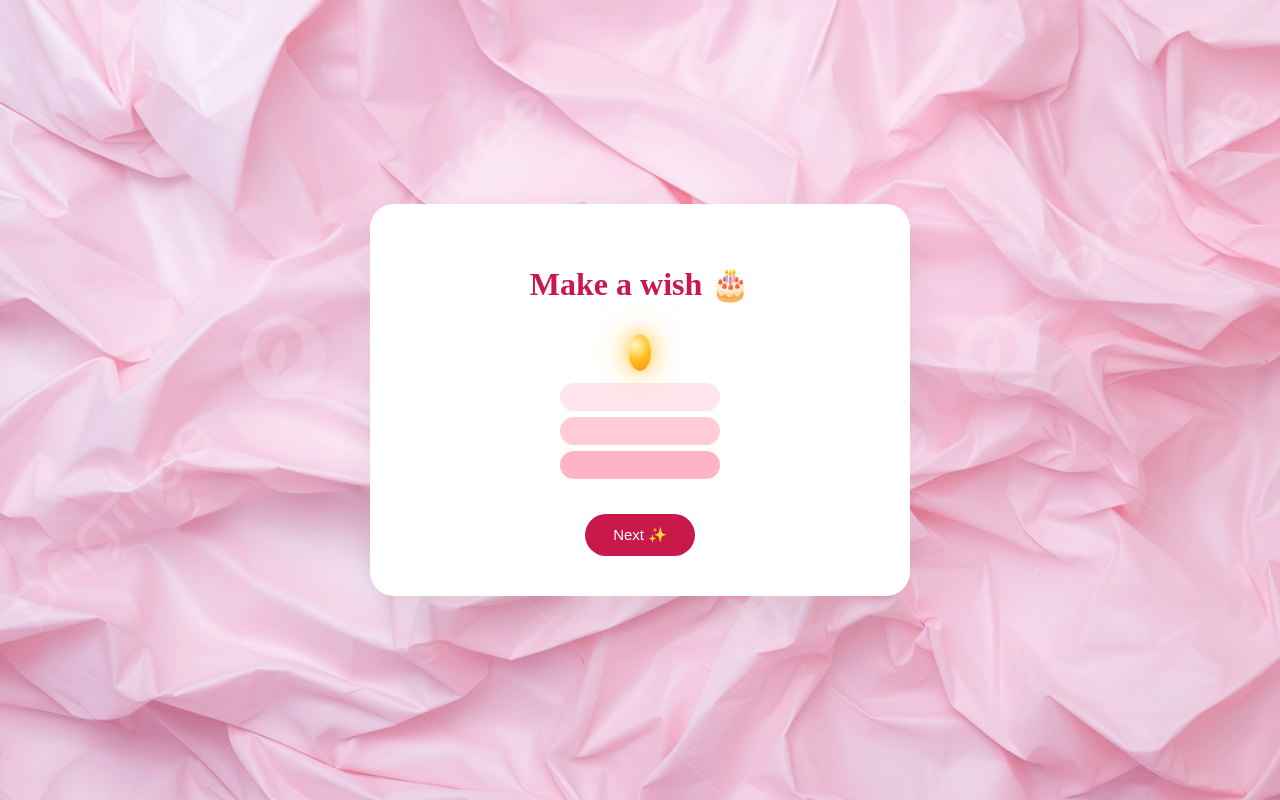
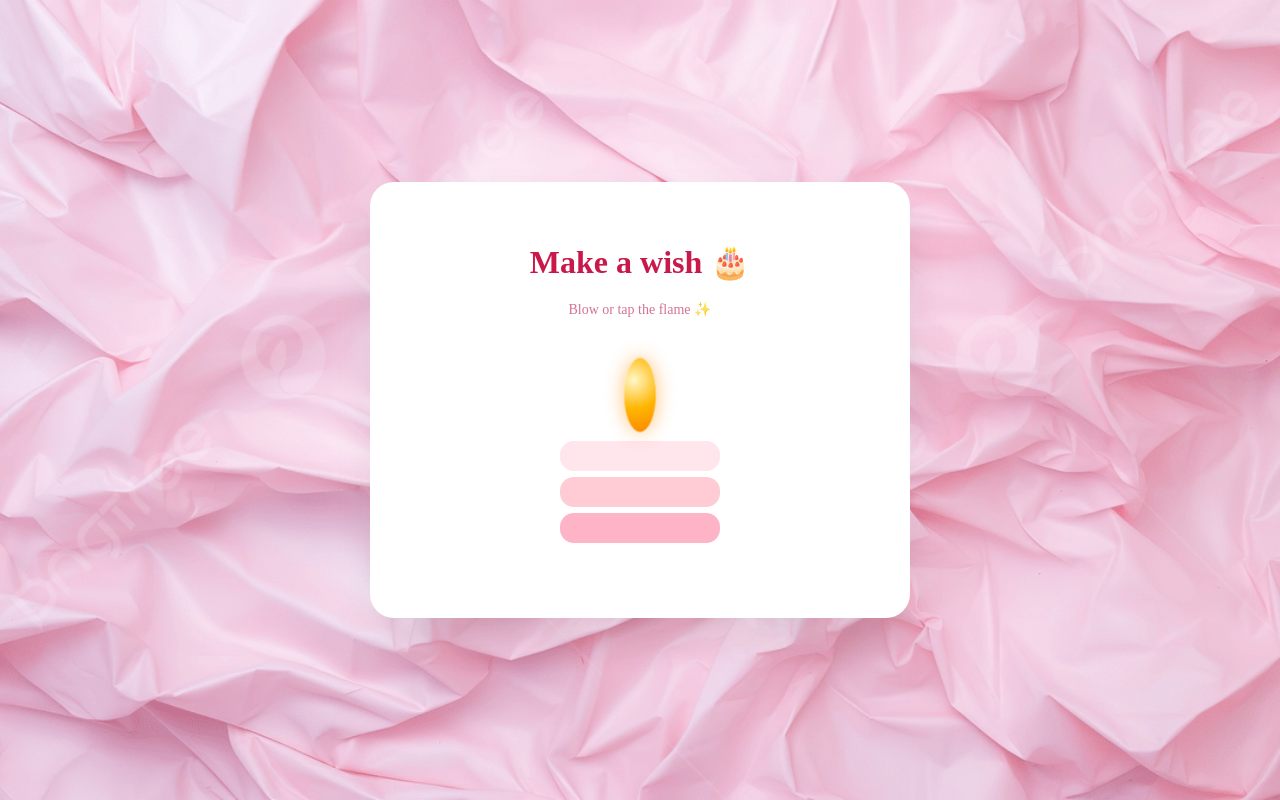
Before and after one commit to TeeAimm/sister-birthday, a React (Vite) app: page / in a window 1280 px wide. Both pictures are taken after a click on the button "Start 🎀". Built offline with nearby package versions, Linux system fonts and the light colour scheme.

Commit message:
enhancements

```diff
--- a/src/components/Birthday/BirthdayWish.css
+++ b/src/components/Birthday/BirthdayWish.css
@@ -58,19 +58,13 @@
 }
 
 /* 🎂 Cake Animation */
-.cake {
-  position: relative;
-  margin: 30px auto;
-  width: 120px;
-}
-
-.cake-layer {
+/* .cake-layer {
   width: 120px;
   height: 30px;
   background: #ffb3c6;
   border-radius: 10px;
   margin: 5px 0;
-}
+} */
 
 .top { background: #ffcad4; }
 .middle { background: #ffb3c6; }
@@ -82,12 +76,12 @@
 
 .cake {
   position: relative;
-  margin: 80px auto 35px auto;
+  margin: 43px auto 35px auto;
   width: 160px;
 }
 
 /* Floating flame only */
-.floating-flame {
+/* .floating-flame {
   position: absolute;
   top: -48px;
   left: 50%;
@@ -106,6 +100,56 @@
   box-shadow:
     0 0 18px rgba(255, 183, 3, 0.8),
     0 0 35px rgba(255, 183, 3, 0.5);
+} */
+
+.floating-flame {
+  width: 30px;
+  height: 70px;
+  margin: 0 auto 10px;
+  background: radial-gradient(
+    circle at 30% 30%,
+    #fff8c9,
+    #ffb703,
+    #fb8500
+  );
+  border-radius: 50%;
+  box-shadow: 0 0 18px rgba(255, 180, 90, 0.8);
+  animation: flameFlicker 1.8s infinite ease-in-out;
+  cursor: pointer;
+}
+
+.floating-flame.out {
+  animation: blowOut 0.6s ease forwards;
+  box-shadow: none;
+}
+
+@keyframes flameFlicker {
+  0% { transform: scale(1) translateY(0); opacity: 0.9; }
+  50% { transform: scale(1.06) translateY(-1px); opacity: 1; }
+  100% { transform: scale(1) translateY(0); opacity: 0.9; }
+}
+
+@keyframes blowOut {
+  0% { transform: scale(1); opacity: 1; }
+  50% { transform: scale(0.6); opacity: 0.4; }
+  100% { transform: scale(0); opacity: 0; }
+}
+
+.floating-flame.out::after {
+  content: "";
+  position: absolute;
+  width: 30px;
+  height: 30px;
+  background: radial-gradient(circle, rgba(255,200,200,0.6), transparent);
+  top: -10px;
+  left: -6px;
+}
+
+.hint {
+  font-size: 14px;
+  color: #c94f7c;
+  opacity: 0.8;
+  margin-bottom: 12px;
 }
 
 /* Flame motion */
@@ -127,7 +171,7 @@
 /* Cake layers */
 .cake-layer {
   width: 160px;
-  height: 28px;
+  height: 30px;
   border-radius: 14px;
   margin: 6px 0;
 }
@@ -260,3 +304,14 @@
   font-size: 18px;
   color: #333;
 }
+
+.heart-pulse {
+  display: inline-block;
+  animation: heartBeat 3.5s infinite ease-in-out;
+}
+
+@keyframes heartBeat {
+  0% { transform: scale(1); }
+  50% { transform: scale(1.08); }
+  100% { transform: scale(1); }
+}
--- a/src/components/Birthday/BirthdayWish.jsx
+++ b/src/components/Birthday/BirthdayWish.jsx
@@ -11,6 +11,9 @@ const BirthdayWish = () => {
 
   const [step, setStep] = useState(1);
   const [age, setAge] = useState(1);
+
+  const [flameOut, setFlameOut] = useState(false);
+
 
   useEffect(() => {
     if (step === 3 && age < 25) {
@@ -52,8 +55,9 @@ const BirthdayWish = () => {
           <>
             <h1 className="heading">A little surprise ✨</h1>
             <p className="text">
-              For someone who makes life brighter,
-              louder, funnier and warmer 💕
+              {/*  For someone who makes life brighter,
+              louder, funnier and warmer 💕 */}
+              For my loving sister <b>Sarita</b> — the one who makes life feel easier, warmer, happier, and endlessly brighter 💖
             </p>
             <button className="btn" onClick={() => setStep(2)}>
               Start 🎀
@@ -61,12 +65,10 @@ const BirthdayWish = () => {
           </>
         )}
 
-        {/* PAGE 2 – ANIMATED CAKE */}
         {/* PAGE 2 – NEW ELEGANT CANDLE */}
-        {/* PAGE 2 – SYMBOLIC FLAME */}
-        {step === 2 && (
+        {/* {step === 2 && (
           <>
-            <h1 className="heading">Make a wish 🎂</h1>
+            <h1 className="heading">Close your eyes & make a wish 🎂</h1>
 
             <div className="cake">
               <div className="floating-flame"></div>
@@ -80,7 +82,33 @@ const BirthdayWish = () => {
               Next ✨
             </button>
           </>
+        )} */}
+
+        {step === 2 && (
+          <div className="wish-stage">
+            <h1 className="heading">Make a wish 🎂</h1>
+
+            <p className="hint">Blow or tap the flame ✨</p>
+
+            <div className="cake">
+              <div
+                className={`floating-flame ${flameOut ? "out" : ""}`}
+                onClick={() => setFlameOut(true)}
+              />
+
+              <div className="cake-layer top" />
+              <div className="cake-layer middle" />
+              <div className="cake-layer bottom" />
+            </div>
+
+            {flameOut && (
+              <button className="btn next-btn" onClick={() => setStep(3)}>
+                Wish made ✨ Next
+              </button>
+            )}
+          </div>
         )}
+
 
         {/* PAGE 3 – AGE ANIMATION */}
         {step === 3 && (
@@ -102,12 +130,17 @@ const BirthdayWish = () => {
         {/* PAGE 4 – MESSAGE */}
         {step === 4 && (
           <>
-            <h1 className="heading">From my heart 💌</h1>
+            <h1 className="heading">From my heart <span className="heart-pulse">💌</span></h1>
             <p className="text">
+              {/* You are my safe place,
+              my constant,
+              my favourite soul ❤️
+              Life is better with you in it. */}
               You are my safe place,
               my constant,
-              my favourite soul ❤️
-              Life is better with you in it.
+              my bestest friend,
+              and my favourite soul ❤️
+              Life feels brighter and better with you in it.
             </p>
             <button className="btn" onClick={() => setStep(5)}>
               Continue 💖
--- a/src/components/Birthday/Cake.css
+++ b/src/components/Birthday/Cake.css
@@ -1,7 +1,7 @@
 .rosecake-stage {
   display: flex;
   justify-content: center;
-  margin: 45px 0;
+  margin: 30px 0;
 }
 
 .rosecake {
--- a/src/components/Birthday/Gallery.jsx
+++ b/src/components/Birthday/Gallery.jsx
@@ -2,28 +2,30 @@ import React, { useRef, useState } from 'react'
 import './Gallery.css'
 
 const photos = [
+    '/photos/SaritaGulmarg1.jpg',
+    '/photos/weAll.jpg',
+    '/photos/SaritaMaa.jpg',
+    '/photos/SaritaPapa.jpg',
+    '/photos/meSaritaGulmarg.jpg',
+    '/photos/Style.jpg',
+    '/photos/SaritaDrawing.jpg',
+    '/photos/SaritaApple.jpg',
+    '/photos/Sarita1.jpg',
+    '/photos/SaritaBeautiful.jpg',
+    '/photos/SaritaGulmarg.jpg',
+    '/photos/SaritaSnow.jpg',
+    '/photos/saritaMeSnow.jpg',
+    '/photos/SaritaPlaying.jpg',
+
+    /* '/photos/SaritaHorse.jpg',
     '/photos/faceMask.jpg',
     '/photos/MeSarita.jpg',
     '/photos/meSarita1.jpg',
-    '/photos/meSaritaGulmarg.jpg',
-    '/photos/Sarita1.jpg',
-    '/photos/SaritaApple.jpg',
-    '/photos/SaritaBeautiful.jpg',
-    '/photos/SaritaDrawing.jpg',
     '/photos/SaritaFunction.jpg',
-    '/photos/SaritaGulmarg.jpg',
-    '/photos/SaritaGulmarg1.jpg',
-    '/photos/SaritaHorse.jpg',
-    '/photos/SaritaMaa.jpg',
-    '/photos/SaritaPapa.jpg',
-    '/photos/weAll.jpg',
     '/photos/SaritaStyle.jpg',
-    '/photos/SaritaSnow.jpg',
-    '/photos/SaritaPlaying.jpg',
-    '/photos/saritaMeSnow.jpg',
     '/photos/SaritaMePariMahal.jpg',
-    '/photos/SaritaLaddu.jpg',
-    '/photos/Style.jpg',
+    '/photos/SaritaLaddu.jpg', */
+
     /* "https://images.unsplash.com/photo-1529626455594-4ff0802cfb7e",
     "https://images.unsplash.com/photo-1524504388940-b1c1722653e1",
     "https://images.unsplash.com/photo-1500648767791-00dcc994a43e",
--- a/src/components/Birthday/Letter.css
+++ b/src/components/Birthday/Letter.css
@@ -40,7 +40,7 @@
   margin: 0 auto;
 
   /* Background image */
- /*  background-image: url("/letter-pink.jpg");
+  /* background-image: url("/pink-leaf-bg.webp");
   background-size: cover;
   background-position: center;
   background-repeat: no-repeat; */
@@ -267,3 +267,51 @@
   0%, 100% { transform: scale(1) rotate(-8deg); }
   50% { transform: scale(1.05) rotate(-8deg); }
 }
+
+/* Leaf signature container */
+.leaf-signature {
+  position: relative;
+  margin-top: 32px;
+  height: 40px;
+  display: flex;
+  justify-content: center;
+  align-items: center;
+}
+
+/* Stem */
+.leaf-signature::before {
+  content: "";
+  position: absolute;
+  width: 46px;
+  height: 2px;
+  background: linear-gradient(90deg, #e8a3b7, #c94f7c);
+  border-radius: 2px;
+  transform: rotate(-12deg);
+  opacity: 0.9;
+}
+
+/* Leaf base */
+.leaf {
+  position: absolute;
+  width: 14px;
+  height: 22px;
+  background: linear-gradient(135deg, #ffd1dc, #e75480);
+  border-radius: 0 100% 0 100%;
+  transform-origin: bottom center; /* 👈 KEY FIX */
+  box-shadow: 0 4px 8px rgba(231, 84, 128, 0.25);
+  border-radius: 20% 80% 20% 80%;
+  filter: blur(0.2px);
+}
+
+/* Attach leaves to stem */
+.leaf-1 {
+  transform: translate(-12px, -6px) rotate(-35deg);
+}
+
+.leaf-2 {
+  transform: translate(0px, -10px) rotate(5deg);
+}
+
+.leaf-3 {
+  transform: translate(14px, -6px) rotate(38deg);
+}
--- a/src/components/Birthday/Letter.jsx
+++ b/src/components/Birthday/Letter.jsx
@@ -99,11 +99,13 @@ const Letter = () => {
                                 alt="Wax seal"
                                 className="wax-seal"
                             /> */}
-                            <img
-                                src="/golden-love-stamp.png"
-                                alt="Wax seal"
-                                className="wax-seal"
-                            />
+
+                            {/* <div className="leaf-signature">
+                                <span className="leaf leaf-1"></span>
+                                <span className="leaf leaf-2"></span>
+                                <span className="leaf leaf-3"></span>
+                            </div> */}
+
                         </div>
                     </div>
                 )}
--- a/src/components/Birthday/Spinner.jsx
+++ b/src/components/Birthday/Spinner.jsx
@@ -4,11 +4,11 @@ import Confetti from "react-confetti";
 
 const outcomes = [
     "💌 You are deeply loved. Always.",
-    "😂 Dare: Send a selfie to your sister RIGHT NOW!",
-    "🎁 Hint: Your gift is waiting on the next page 😉",
-    "👑 Today & always — Birthday Queen!",
-    "✨ Something beautiful is coming your way.",
-    "🥰 You get unlimited hugs today!"
+    "😂 Dare alert! 10 push-ups, no excuses!",
+    "🎁 Secret hint - Your surprise arrives this evening 😉",
+    "👑 Today, tomorrow, forever — Birthday Queen energy!",
+    "✨ Something magical is coming your way.",
+    "🥰 Unlimited hugs + biryani 😋 — lifetime subscription!"
 ];
 
 const Spinner = ({ setStep }) => {
@@ -25,10 +25,9 @@ const Spinner = ({ setStep }) => {
         const randomIndex = Math.floor(Math.random() * outcomes.length);
         const spins = 5 * 360 + randomIndex * (360 / outcomes.length);
 
-        // 🔊 play sound
         if (spinAudioRef.current) {
             spinAudioRef.current.currentTime = 0;
-            spinAudioRef.current.volume = 0.3; // subtle
+            spinAudioRef.current.volume = 0.3;
             spinAudioRef.current.play();
         }
 
@@ -52,9 +51,7 @@ const Spinner = ({ setStep }) => {
             <audio ref={spinAudioRef} src="/spin.mp3" preload="auto" />
             {showConfetti && (
                 <div className="spark-burst" />
-
             )}
-
 
             <h1 className="heading">Spin the wheel 🎡</h1>
             <p className="text">Because birthdays deserve a little drama 😄</p>
@@ -75,11 +72,14 @@ const Spinner = ({ setStep }) => {
                 <div className="wheel-pointer">▼</div>
             </div>
 
-            {!result && (
+            {/* {!result && (
                 <button className="btn" onClick={spinWheel} disabled={isSpinning}>
                     Spin 🎯
                 </button>
-            )}
+            )} */}
+            {!result && <button className="btn" onClick={spinWheel} disabled={isSpinning}>
+                {isSpinning ? "Spinning…" : "Spin 🎯"}
+            </button>}
 
             {result && (
                 <>
```
